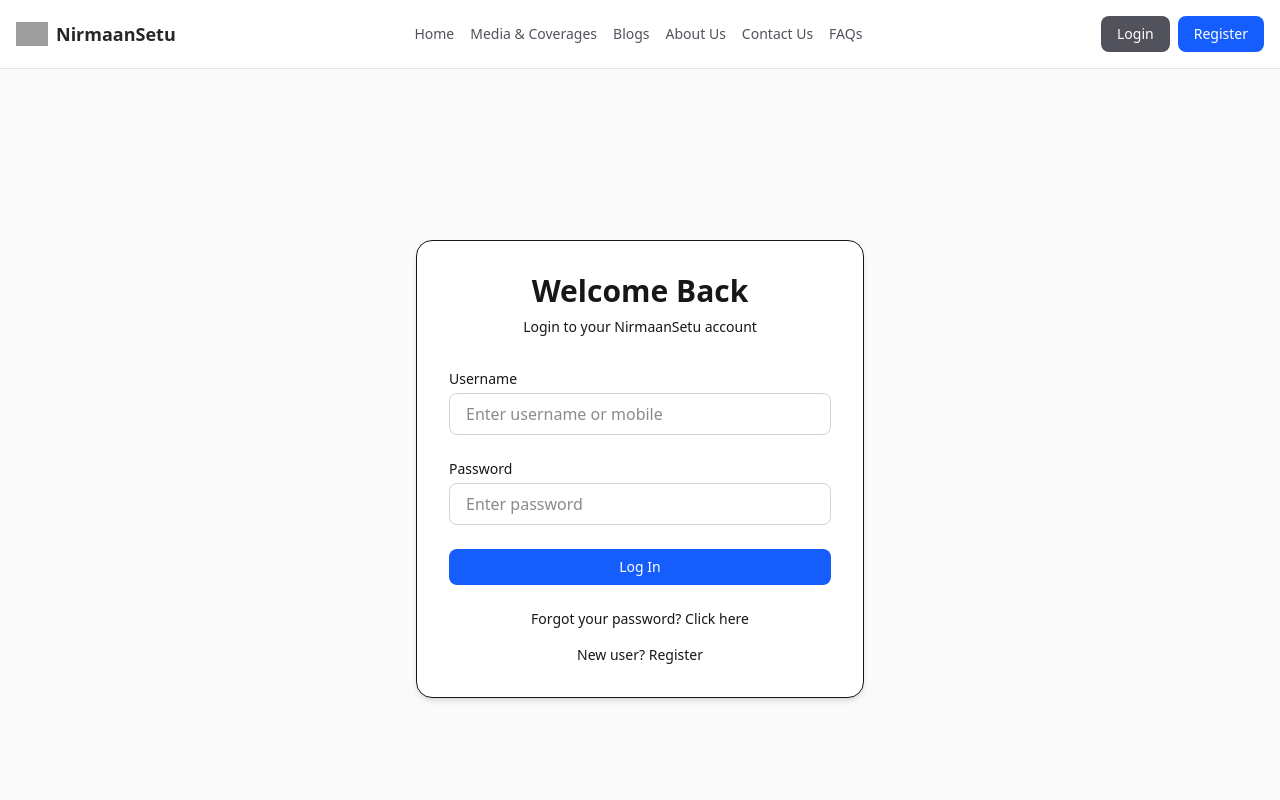
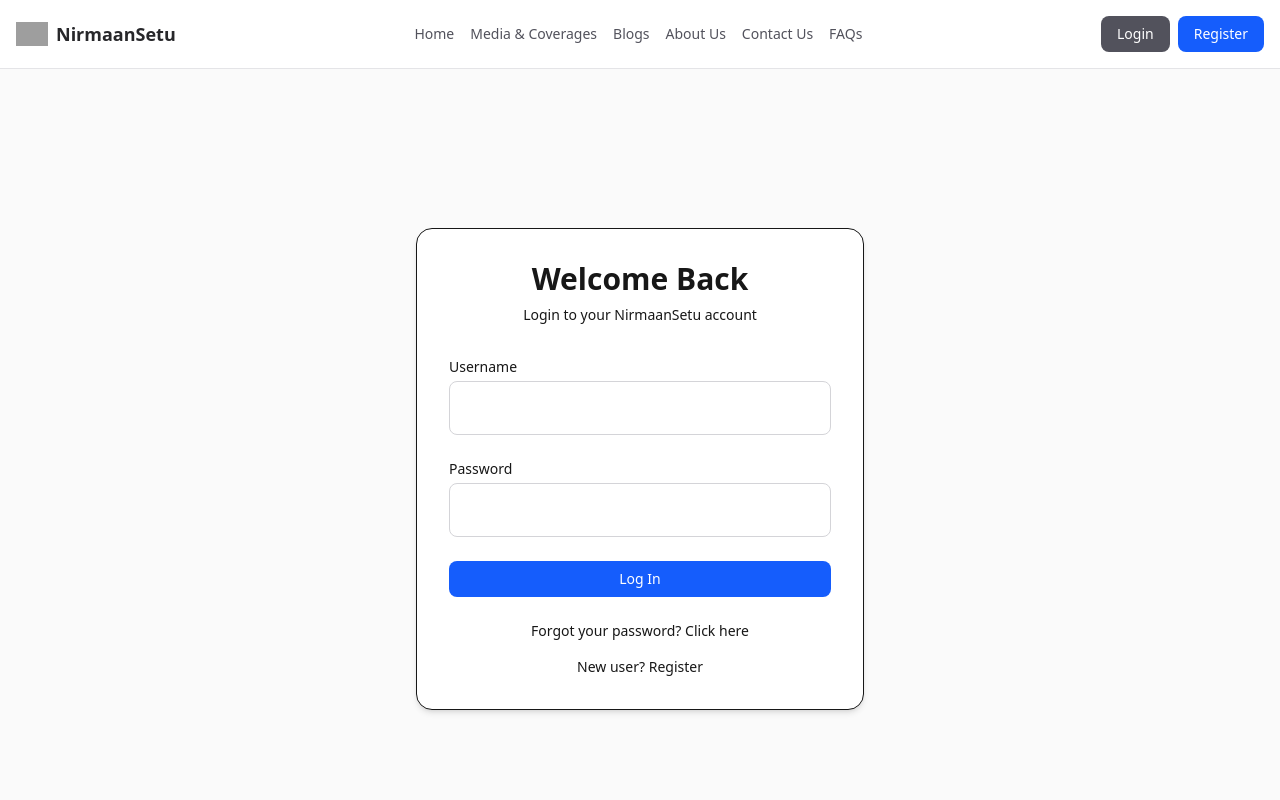
Before and after one commit to Parveen-collab/NirmaanSetu, a Next.js app: page /home/login in a window 1280 px wide. Shown: the top 800 px of the page. Built offline with nearby package versions, Linux system fonts and the light colour scheme; grey boxes are pictures that could not be loaded.

Commit message:
refactored otp verification flow, refactored input component and their implementations

```diff
--- a/src/components/common/Input.tsx
+++ b/src/components/common/Input.tsx
@@ -1,15 +1,98 @@
 // src/components/features/Input.tsx
-import React, { useId, useState, forwardRef } from 'react'
+'use client'
 
-export type ValidationType = 'text' | 'number' | 'mobile' | 'email' | 'password' | 'file' | 'custom'
+import React, {
+  useId,
+  useState,
+  forwardRef,
+  useMemo,
+} from 'react'
 
-interface InputProps extends React.InputHTMLAttributes<HTMLInputElement> {
+/* =========================
+   Validation Types
+========================= */
+
+export type ValidationType =
+  | 'text'
+  | 'number'
+  | 'mobile'
+  | 'email'
+  | 'password'
+  | 'file'
+  | 'custom'
+
+export type InputVariant =
+  | 'aadhaar'
+  | 'otp'
+  | 'bankAccount'
+  | 'phone'
+  | 'name'
+  | 'address'
+
+/* =========================
+   Props
+========================= */
+
+interface InputProps
+  extends React.InputHTMLAttributes<HTMLInputElement> {
   label?: string
   validation?: ValidationType
+  variant?: InputVariant
   errorMessage?: string
   customValidator?: (value: string) => boolean
   onValidityChange?: (isValid: boolean) => void
 }
+
+/* =========================
+   Variant Rules
+========================= */
+
+const variantRules: Record<
+  InputVariant,
+  {
+    regex: RegExp
+    message: string
+    maxLength?: number
+  }
+> = {
+  aadhaar: {
+    regex: /^\d{12}$/,
+    message: 'Aadhaar must be exactly 12 digits',
+    maxLength: 12,
+  },
+
+  otp: {
+    regex: /^\d{4,6}$/,
+    message: 'OTP must be 4–6 digits',
+    maxLength: 6,
+  },
+
+  bankAccount: {
+    regex: /^\d{9,18}$/,
+    message: 'Enter valid bank account number',
+    maxLength: 18,
+  },
+
+  phone: {
+    regex: /^[6-9]\d{9}$/,
+    message: 'Enter valid 10-digit phone number',
+    maxLength: 10,
+  },
+
+  name: {
+    regex: /^[A-Za-z ]+$/,
+    message: 'Name should contain only letters',
+  },
+
+  address: {
+    regex: /^.{5,200}$/,
+    message: 'Enter valid address',
+  },
+}
+
+/* =========================
+   Component
+========================= */
 
 const Input = forwardRef<HTMLInputElement, InputProps>(
   (
@@ -17,108 +100,199 @@ const Input = forwardRef<HTMLInputElement, InputProps>(
       label,
       className = '',
       validation,
+      variant,
       errorMessage,
       customValidator,
       onValidityChange,
+      onFocus,
+      onBlur,
+      onChange,
+      value,
       ...props
     },
     ref
   ) => {
     const id = useId()
+
     const [error, setError] = useState('')
+    const [focused, setFocused] = useState(false)
     const [touched, setTouched] = useState(false)
 
-    const validate = (value: string, files?: FileList | null) => {
-      if (!validation) return true
+    /* =========================
+       Check if has value
+    ========================= */
 
+    const hasValue = useMemo(() => {
+      if (value !== undefined)
+        return String(value).length > 0
+      return false
+    }, [value])
+
+    /* =========================
+       Max length from variant
+    ========================= */
+
+    const maxLength =
+      variant && variantRules[variant]?.maxLength
+
+    /* =========================
+       Validation Function
+    ========================= */
+
+    const validate = (
+      val: string,
+      files?: FileList | null
+    ) => {
       let isValid = true
       let message = ''
 
+      /* Variant validation (priority) */
+
+      if (variant && variantRules[variant]) {
+        const rule = variantRules[variant]
+
+        isValid = rule.regex.test(val)
+        message = rule.message
+      }
+
+      /* Fallback validation */
+
+      else if (validation) {
         switch (validation) {
           case 'text':
-          isValid = value.trim().length > 0
+            isValid = val.trim().length > 0
             message = 'This field cannot be empty.'
             break
 
           case 'number':
-          isValid = /^\d+$/.test(value)
-          message = 'Enter a valid number.'
+            isValid = /^\d+$/.test(val)
+            message = 'Enter valid number'
             break
 
           case 'mobile':
-          isValid = /^[6-9]\d{9}$/.test(value)
-          message = 'Enter a valid 10-digit mobile number'
+            isValid = /^[6-9]\d{9}$/.test(val)
+            message = 'Enter valid mobile number'
             break
 
           case 'email':
-          isValid = /^[^\s@]+@[^\s@]+\.[^\s@]+$/.test(value)
-          message = 'Enter a valid email address'
+            isValid =
+              /^[^\s@]+@[^\s@]+\.[^\s@]+$/.test(val)
+            message = 'Enter valid email'
             break
 
           case 'password':
             isValid =
-            /^(?=.*[A-Z])(?=.*[a-z])(?=.*\d)(?=.*[@$!%*?&]).{8,}$/.test(value)
+              /^(?=.*[A-Z])(?=.*[a-z])(?=.*\d)(?=.*[@$!%*?&]).{8,}$/.test(
+                val
+              )
             message =
-            'Password must be 8+ chars, include uppercase, lowercase, number & symbol'
+              'Password must be 8+ chars with uppercase, lowercase, number & symbol'
             break
 
           case 'file':
             isValid = !!files && files.length > 0
-          message = 'Please upload a file'
+            message = 'Please upload file'
             break
 
           case 'custom':
             if (customValidator) {
-            isValid = customValidator(value)
-            message = errorMessage || 'Invalid input'
+              isValid = customValidator(val)
+              message =
+                errorMessage || 'Invalid input'
             }
             break
+        }
       }
 
       setError(isValid ? '' : message)
       onValidityChange?.(isValid)
+
       return isValid
     }
 
+    /* =========================
+       Render
+    ========================= */
 
     return (
-      <div className="flex flex-col gap-1">
+      <div className="flex flex-col gap-1 w-full">
+        {/* Floating Input Wrapper */}
+
+        <div className="relative w-full">
+
+          {/* Input */}
+
+          <input
+            {...props}
+            ref={ref}
+            id={id}
+            value={value}
+            maxLength={maxLength}
+            placeholder=" "
+            aria-invalid={!!error}
+            aria-describedby={
+              error ? `${id}-error` : undefined
+            }
+            onFocus={(e) => {
+              setFocused(true)
+              onFocus?.(e)
+            }}
+            onBlur={(e) => {
+              setFocused(false)
+              setTouched(true)
+              validate(e.target.value)
+              onBlur?.(e)
+            }}
+            onChange={(e) => {
+              validate(e.target.value)
+              onChange?.(e)
+            }}
+            className={`
+              peer w-full rounded-lg border
+              px-4 pt-5 pb-2
+              text-base outline-none
+              transition-all duration-200
+
+              bg-white dark:bg-zinc-800
+              text-zinc-900 dark:text-white
+
+              ${
+                error
+                  ? 'border-red-500 focus:ring-2 focus:ring-red-200'
+                  : 'border-zinc-300 focus:border-blue-500 focus:ring-2 focus:ring-blue-100 dark:border-zinc-700'
+              }
+
+              ${className}
+            `}
+          />
+
+          {/* Floating Label */}
+
           {label && (
             <label
               htmlFor={id}
-            className="text-sm font-medium text-zinc-700 dark:text-zinc-300"
+              className={`
+                absolute left-3 px-1
+                bg-white dark:bg-zinc-800
+                pointer-events-none
+
+                transition-all duration-200 ease-in-out
+
+                ${
+                  focused || hasValue
+                    ? '-top-2 text-xs text-blue-600 dark:text-blue-400'
+                    : 'top-3 text-base text-zinc-500 dark:text-zinc-400'
+                }
+              `}
             >
               {label}
             </label>
           )}
+        </div>
 
-        <input
-          {...props}
-          id={id}
-          ref={ref}
-          aria-invalid={!!error}
-          aria-describedby={error ? `${id}-error` : undefined}
-          onBlur={(e) => {
-            setTouched(true)
-            validate(e.target.value)
-          }}
-          onChange={(e) => {
-            props.onChange?.(e)
-            validate(e.target.value)
-          }}
-          className={`
-            w-full rounded-lg border px-4 py-2
-            text-base outline-none transition
-            ${error
-              ? 'border-red-500 focus:ring-2 focus:ring-red-200'
-              : 'border-zinc-300 focus:border-blue-500 focus:ring-2 focus:ring-blue-100'
-            }
-            dark:border-zinc-700 dark:bg-zinc-800 dark:text-white
-            ${className}
-          `}
-        />
+        {/* Error */}
 
-        {error && (
+        {error && touched && (
           <span
             id={`${id}-error`}
             role="alert"
--- /dev/null
+++ b/src/components/common/Select.tsx
@@ -0,0 +1,143 @@
+'use client'
+
+import React, {
+  useId,
+  useState,
+  forwardRef,
+} from 'react'
+
+interface Option {
+  label: string
+  value: string
+}
+
+interface SelectProps
+  extends React.SelectHTMLAttributes<HTMLSelectElement> {
+  label?: string
+  options: Option[]
+  error?: string
+}
+
+const Select = forwardRef<
+  HTMLSelectElement,
+  SelectProps
+>(
+  (
+    {
+      label,
+      options,
+      error,
+      value,
+      className = '',
+      onFocus,
+      onBlur,
+      ...props
+    },
+    ref
+  ) => {
+    const id = useId()
+
+    const [focused, setFocused] =
+      useState(false)
+
+    const hasValue =
+      value !== undefined &&
+      value !== ''
+
+    return (
+      <div className="flex flex-col gap-1 w-full">
+        <div className="relative">
+
+          {/* Select */}
+
+          <select
+            {...props}
+            ref={ref}
+            id={id}
+            value={value}
+            onFocus={(e) => {
+              setFocused(true)
+              onFocus?.(e)
+            }}
+            onBlur={(e) => {
+              setFocused(false)
+              onBlur?.(e)
+            }}
+            className={`
+              peer w-full rounded-lg border
+              px-4 pt-5 pb-2
+              text-base outline-none
+              transition-all duration-200
+
+              bg-white dark:bg-zinc-800
+              text-zinc-900 dark:text-white
+
+              appearance-none
+
+              ${
+                error
+                  ? 'border-red-500 focus:ring-2 focus:ring-red-200'
+                  : 'border-zinc-300 focus:border-blue-500 focus:ring-2 focus:ring-blue-100 dark:border-zinc-700'
+              }
+
+              ${className}
+            `}
+          >
+            <option value=""></option>
+
+            {options.map((option) => (
+              <option
+                key={option.value}
+                value={option.value}
+              >
+                {option.label}
+              </option>
+            ))}
+          </select>
+
+          {/* Floating Label */}
+
+          {label && (
+            <label
+              htmlFor={id}
+              className={`
+                absolute left-3 px-1
+                bg-white dark:bg-zinc-800
+                pointer-events-none
+
+                transition-all duration-200
+
+                ${
+                  focused || hasValue
+                    ? '-top-2 text-xs text-blue-600 dark:text-blue-400'
+                    : 'top-3 text-base text-zinc-500 dark:text-zinc-400'
+                }
+              `}
+            >
+              {label}
+            </label>
+          )}
+
+          {/* Arrow */}
+
+          <div className="absolute right-3 top-1/2 -translate-y-1/2 pointer-events-none">
+            ▼
+          </div>
+
+        </div>
+
+        {/* Error */}
+
+        {error && (
+          <span className="text-xs text-red-500">
+            {error}
+          </span>
+        )}
+      </div>
+    )
+  }
+)
+
+Select.displayName = 'Select'
+
+export default Select
--- a/src/components/features/register/ShopDetailForm.tsx
+++ b/src/components/features/register/ShopDetailForm.tsx
@@ -6,8 +6,11 @@ export default function ShopDetailForm({ formData, setFormData }: any) {
       <h3 className="text-sm font-semibold">Shop Details</h3>
 
       <Input
-      type="text"
-        placeholder="Shop Name"
+        label="Shop Name"
+        type="text"
+        variant="name"
+        // type="text"
+        //   placeholder="Shop Name"
         value={formData.shopName}
         onChange={(e) =>
           setFormData({ ...formData, shopName: e.target.value })
@@ -15,8 +18,11 @@ export default function ShopDetailForm({ formData, setFormData }: any) {
       />
 
       <Input
-      type="text"
-        placeholder="Shop Category"
+        label="Shop Category"
+        type="text"
+        variant="name"
+        // type="text"
+        //   placeholder="Shop Category"
         value={formData.shopCategory}
         onChange={(e) =>
           setFormData({ ...formData, shopCategory: e.target.value })
@@ -24,8 +30,11 @@ export default function ShopDetailForm({ formData, setFormData }: any) {
       />
 
       <Input
-      type="text"
-        placeholder="Shop Speciality"
+        label="Shop Speciality"
+        type="text"
+        variant="name"
+        // type="text"
+        //   placeholder="Shop Speciality"
         value={formData.shopSpeciality}
         onChange={(e) =>
           setFormData({ ...formData, shopSpeciality: e.target.value })
@@ -46,8 +55,11 @@ export default function ShopDetailForm({ formData, setFormData }: any) {
       </select>
 
       <Input
-      type="text"
-        placeholder="Shop Address"
+        label="Shop Address"
+        type="text"
+        variant="name"
+        // type="text"
+        //   placeholder="Shop Address"
         value={formData.shopAddress}
         onChange={(e) =>
           setFormData({ ...formData, shopAddress: e.target.value })
```
Also changed, not shown: src/components/features/auth/VerifyOtpModal.tsx (+8 -0 lines), src/components/features/register/BasicDetailForm.tsx (+7 -4 lines), src/components/features/register/EmployeeDetailForm.tsx (+12 -3 lines), src/components/features/register/EmployerDetailForm.tsx (+13 -4 lines). Lines whose indentation alone changed are shown as unchanged.
